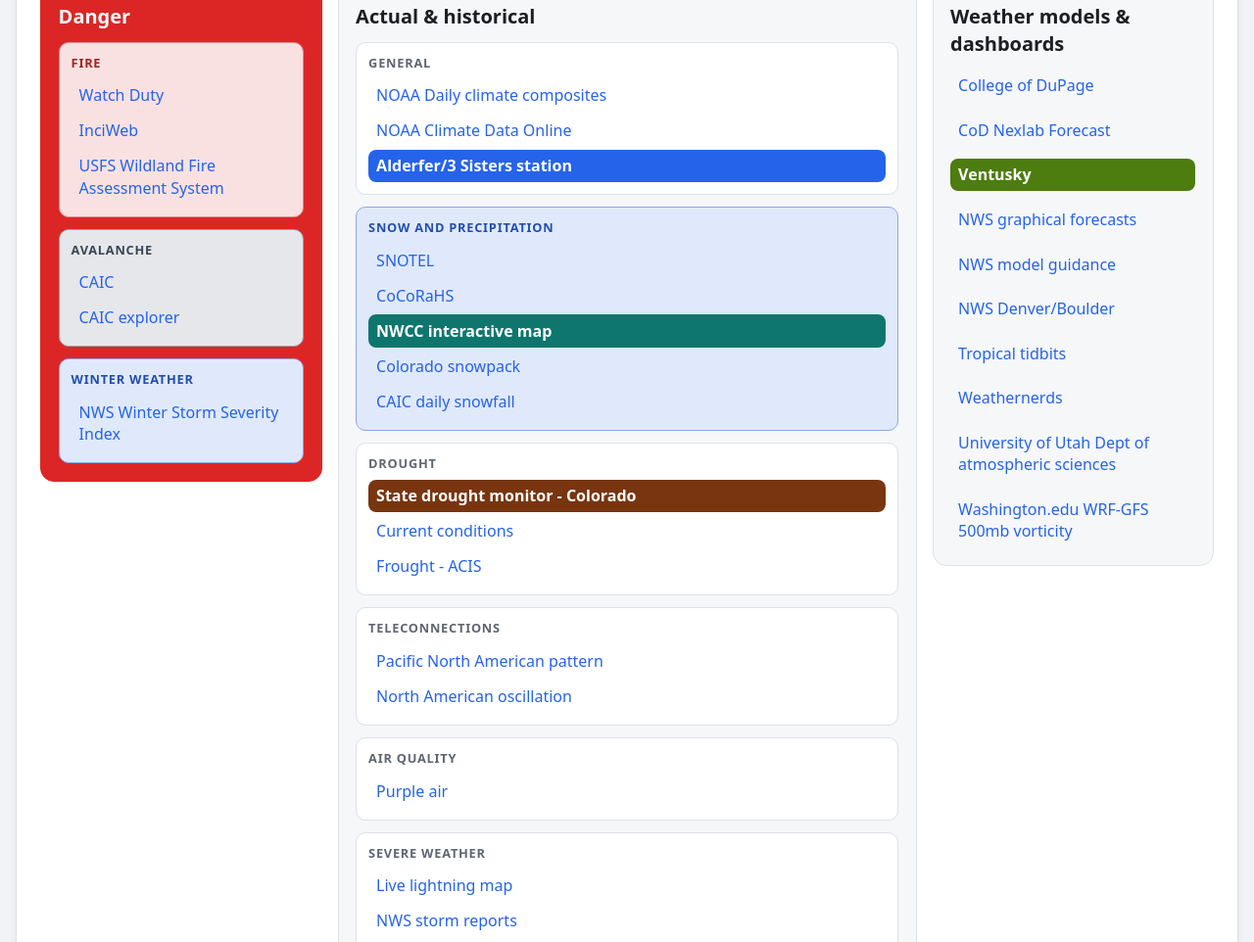
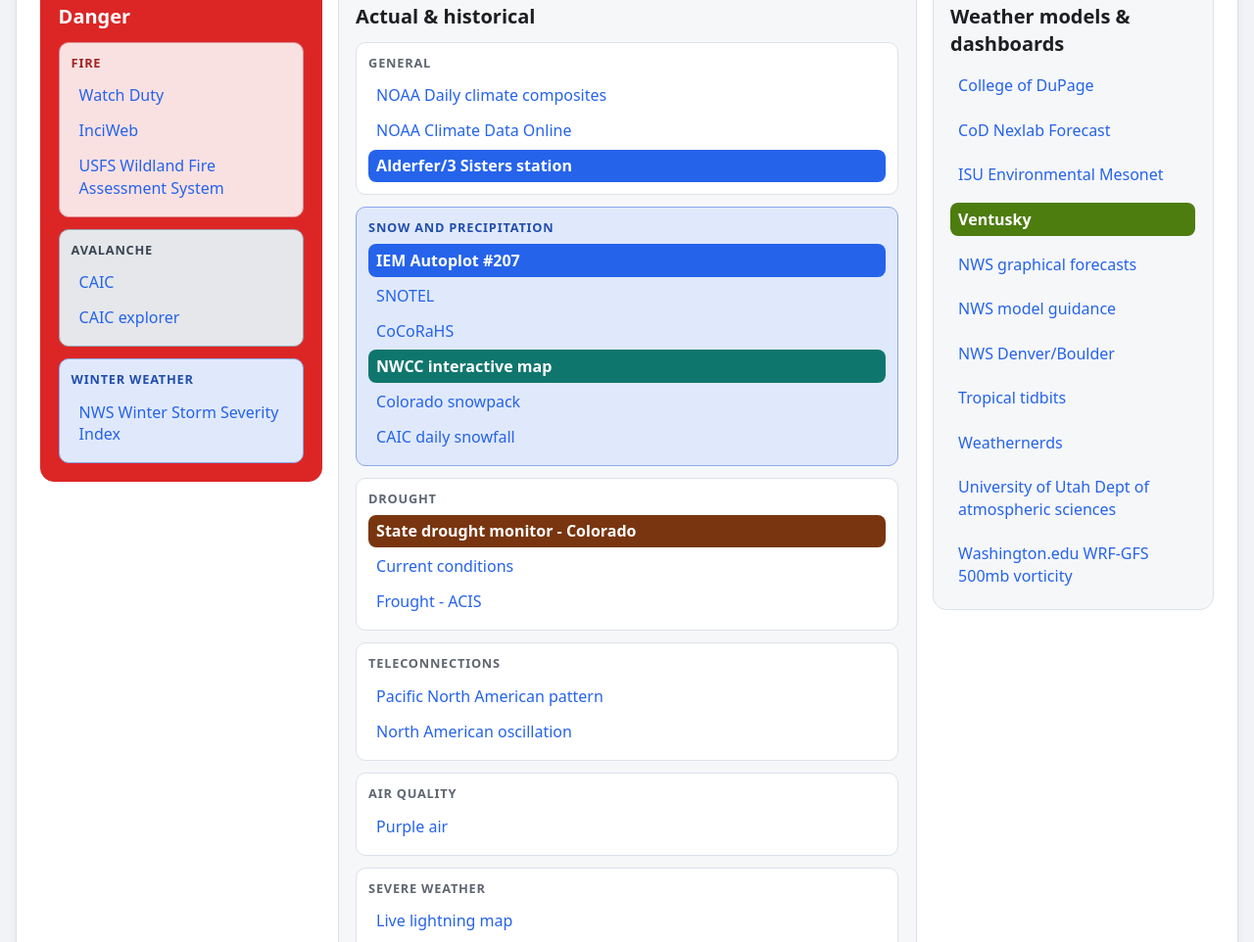
Before and after one commit to giobiondani/favorites, a plain HTML site: page index.html in a window 1280 px wide. Shown: the part 1323-2285 px from the top of the page at 98% size. Drawn offline with Linux system fonts and the light colour scheme.

Commit message:
Added IEM Autoplot

```diff
--- a/index.html
+++ b/index.html
@@ -154,6 +154,7 @@
 
             <div class="card-3 blue">
                 <h4>Snow and precipitation</h4>
+                <a class="card-link solid blue" href="https://mesonet.agron.iastate.edu/plotting/auto/?_wait=no&q=207&v=snow&t=state&wfo=BOU&csector=CO&p=contour&hours=24&sz=5&f=linear&z=yes&zr=3&pz=yes&coop=no&cocorahs=yes&c=yes&ct=yes&lw=1.0&cmap=jet&_r=t&dpi=100&_fmt=png" target="_blank">IEM Autoplot #207</a>
                 <a class="card-link" href="https://www.nrcs.usda.gov/resources/data-and-reports/snow-and-climate-monitoring-predefined-reports-and-maps" target="_blank">SNOTEL</a>
                 <a class="card-link" href="https://www.cocorahs.org/" target="_blank">CoCoRaHS</a>
                 <a class="card-link solid teal" href="https://nwcc-apps.sc.egov.usda.gov/imap/#version=2&elements=&networks=!&states=!&basins=!&hucs=&minElevation=&maxElevation=&elementSelectType=any&activeOnly=true&activeForecastPointsOnly=false&hucLabels=false&hucIdLabels=false&hucParameterLabels=true&stationLabels=&overlays=&overlays=&basinOpacity=75&basinNoDataOpacity=25&basemapOpacity=100&maskOpacity=0&mode=data&openSections=dataElement,parameter,date,basin,options,elements,location,networks&controlsOpen=true&popup=&popupMulti=&popupBasin=&base=esriNgwm&displayType=basinstation&basinType=6&dataElement=PREC&depth=-8&parameter=PCTMED&frequency=DAILY&duration=wytd&customDuration=&dayPart=E&monthPart=E&forecastPubDay=1&forecastExceedance=50&useMixedPast=true&seqColor=1&divColor=7&scaleType=D&scaleMin=&scaleMax=&referencePeriodType=POR&referenceBegin=1991&referenceEnd=2020&minimumYears=20&hucAssociations=true&relativeDate=-1&lat=40.00&lon=-99.00&zoom=4.0" target="_blank">NWCC interactive map</a>
@@ -193,6 +194,7 @@
 
             <a class="card-link" href="https://weather.cod.edu/" target="_blank">College of DuPage</a>
             <a class="card-link" href="https://weather.cod.edu/forecast/" target="_blank">CoD Nexlab Forecast</a>
+            <a class="card-link" href="https://mesonet.agron.iastate.edu/plotting/auto/" target="_blank">ISU Environmental Mesonet</a>
             <a class="card-link solid lime" href="https://www.ventusky.com/precipitation-map/3-hours#p=39.613;-105.407;10&t=20261101/0300" target="_blank">Ventusky</a>
             <a class="card-link" href="https://digital.weather.gov/?zoom=6&lat=40.51137&lon=-105.24512&layers=00BTFFTT&region=0&element=0&mxmz=false" target="_blank">NWS graphical forecasts</a>
             <a class="card-link" href="https://mag.ncep.noaa.gov/model-guidance-model-area.php#" target="_blank">NWS model guidance</a>
```
